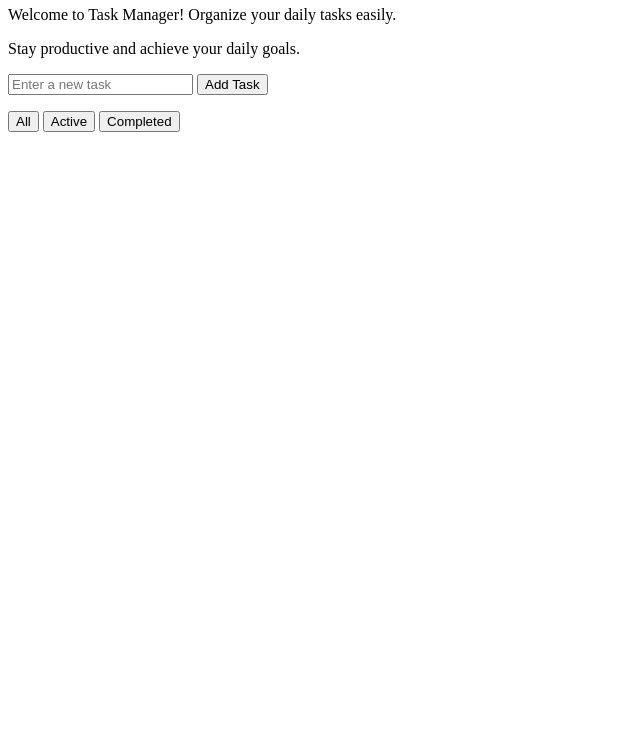
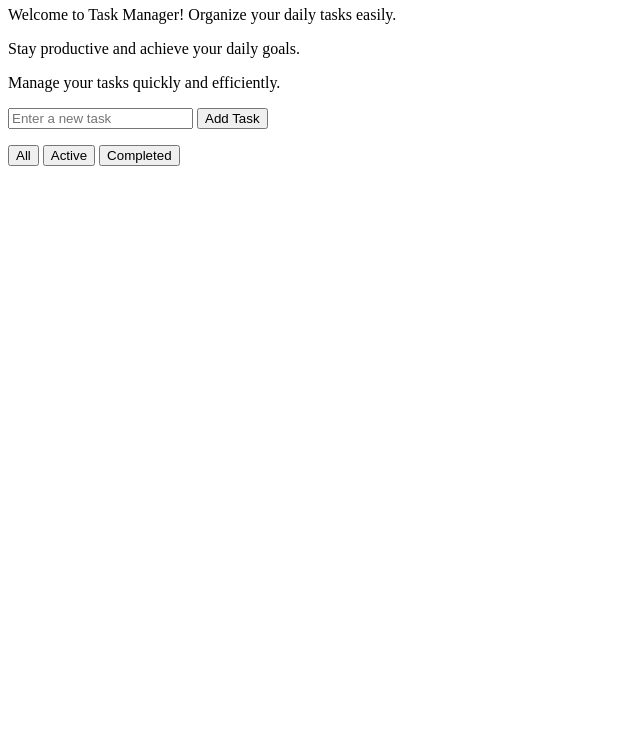
Before and after one commit to Mobina6060/Task-Manager, a plain HTML site: page index.html in a window 1280 px wide. Shown: the part 60-800 px from the top of the page, without its empty margins (0-640 px from the left). Drawn offline with Linux system fonts and the light colour scheme.

Commit message:
Update3 index.html

```diff
--- a/index.html
+++ b/index.html
@@ -2,6 +2,7 @@
     <h1>Task Manager</h1>
 <p>Welcome to Task Manager! Organize your daily tasks easily.</p>
     <p>Stay productive and achieve your daily goals.</p>
+    <p>Manage your tasks quickly and efficiently.</p>
     <form id="taskForm">
         <input
             type="text"
```
